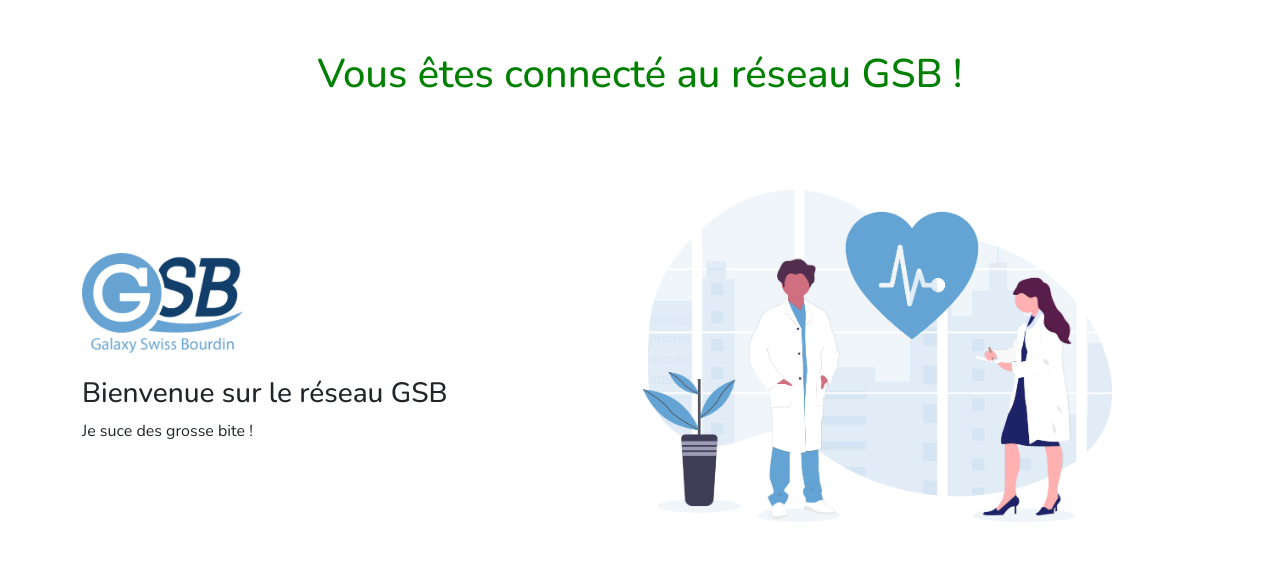
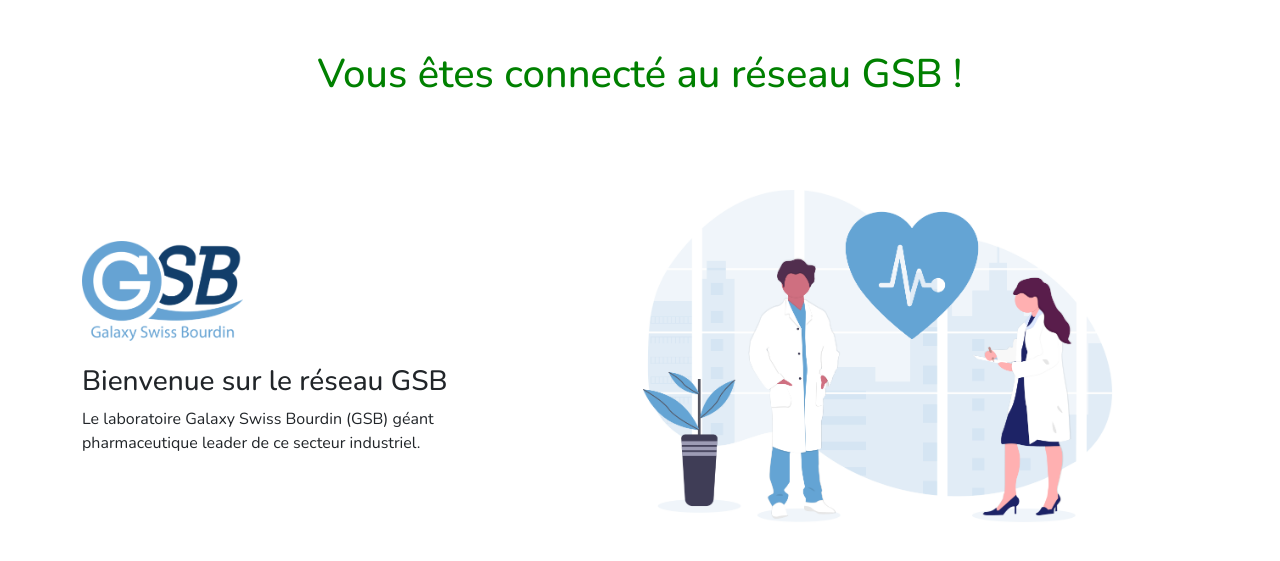
Before and after one commit to morganjacquet/gsb-intranet-gsb, a PHP site: page / in a window 1280 px wide. Shown: the top 561 px of the page. Run offline with PHP 8.4, Linux system fonts and the light colour scheme.

Commit message:
retour a la normal

```diff
--- a/index.php
+++ b/index.php
@@ -16,8 +16,7 @@
             <div class="col-5 align-self-center">
                 <img src="assets/img/logo-gsb.png" height="100"><br><br>
                 <h3>Bienvenue sur le réseau GSB</h3>
-                <!--<p>Le laboratoire Galaxy Swiss Bourdin (GSB) géant pharmaceutique leader de ce secteur industriel.</p>-->
-                <p>Je suce des grosse bite ! </p>
+                <p>Le laboratoire Galaxy Swiss Bourdin (GSB) géant pharmaceutique leader de ce secteur industriel.</p>
             </div>
             <div class="col-7 text-center">
                 <img src="assets/img/banner.png" height="400">
```
